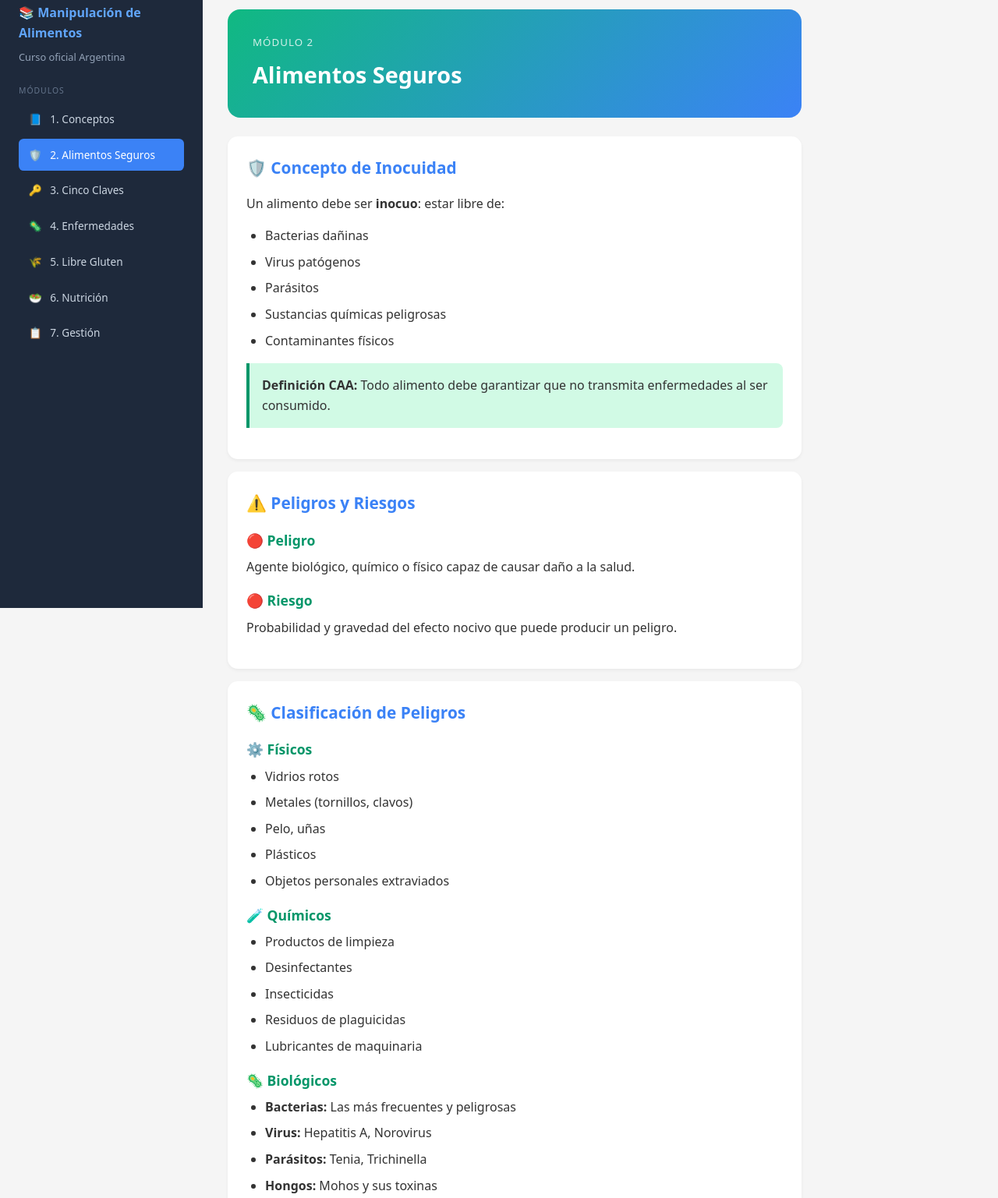
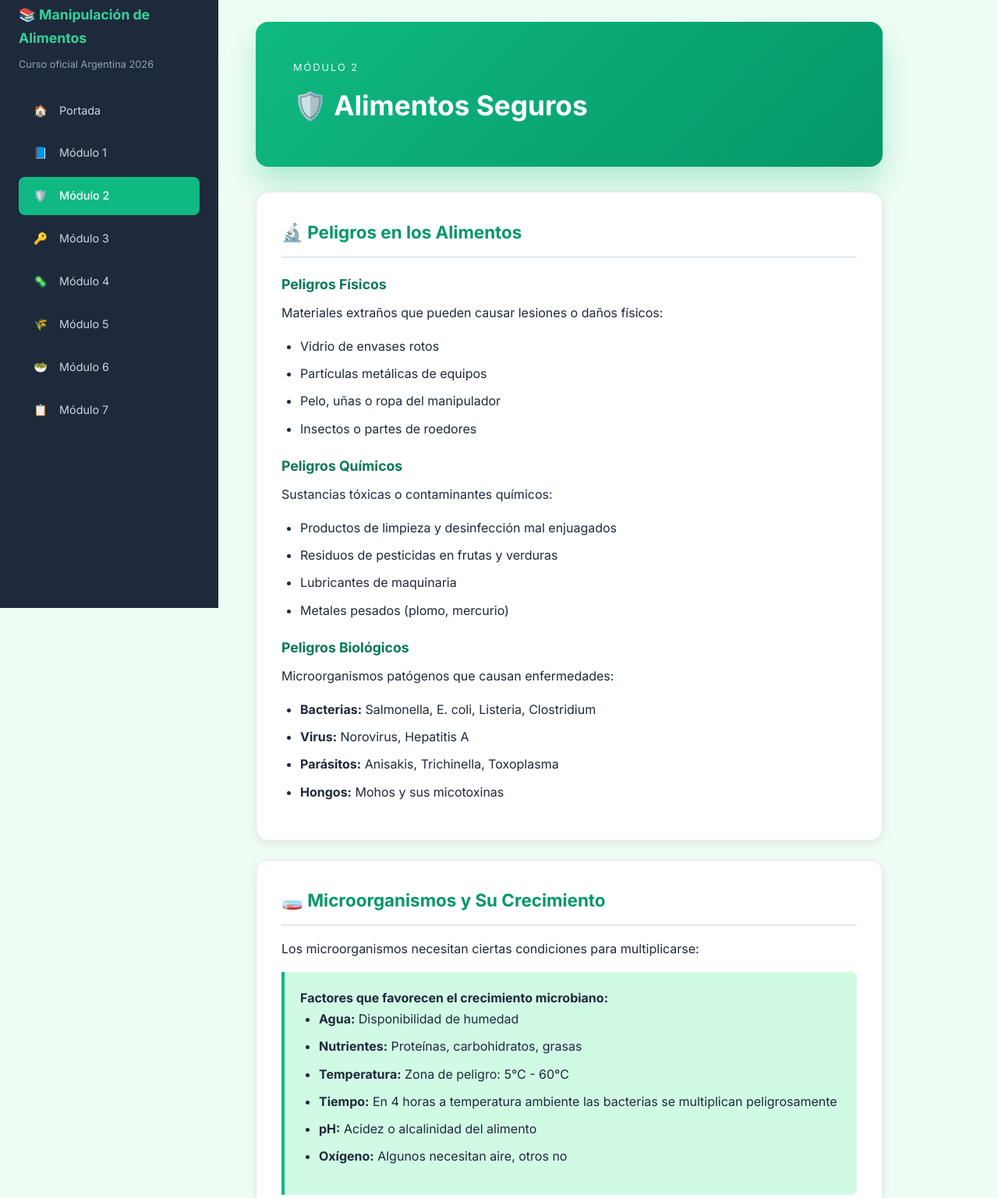
Before and after one commit to enrrutador/man.-de-alimentos, a plain HTML site: page modulo_02.html in a window 1280 px wide. Shown: the part 20-1557 px from the top of the page at 78% size. Drawn offline with Linux system fonts and the light colour scheme.

Commit message:
Add modulo_02.html to root

```diff
--- a/modulo_02.html
+++ b/modulo_02.html
@@ -4,149 +4,130 @@
     <meta charset="UTF-8">
     <meta name="viewport" content="width=device-width, initial-scale=1.0">
     <title>Módulo 2 - Alimentos Seguros | Curso de Manipulación</title>
+    <link href="https://fonts.googleapis.com/css2?family=Inter:wght@300;400;500;600;700&display=swap" rel="stylesheet">
     <style>
         *{margin:0;padding:0;box-sizing:border-box}
-        body{font-family:system-ui,-apple-system,sans-serif;line-height:1.6;color:#333;background:#f5f5f5}
+        body{font-family:'Inter',sans-serif;background:#f0fdf4;color:#1e293b;line-height:1.7}
         .container{display:flex;min-height:100vh}
-        .sidebar{width:260px;background:#1e293b;color:#fff;padding:1.5rem;position:fixed;height:100vh;overflow-y:auto}
-        .sidebar h1{font-size:1rem;margin-bottom:.5rem;color:#60a5fa}
+        .sidebar{width:280px;background:#1e293b;color:#fff;position:fixed;height:100vh;overflow-y:auto;padding:1.5rem;z-index:100}
+        .sidebar h2{font-size:1.1rem;font-weight:700;margin-bottom:.5rem;color:#34d399}
         .sidebar p{font-size:.8rem;color:#94a3b8;margin-bottom:1.5rem}
-        .nav-label{font-size:.65rem;text-transform:uppercase;letter-spacing:1px;color:#64748b;margin:1rem 0 .5rem}
         .nav-list{list-style:none}
-        .nav-list li{margin:.3rem 0}
-        .nav-list a{display:block;padding:.6rem .8rem;border-radius:.4rem;color:#cbd5e1;text-decoration:none;font-size:.85rem;transition:.2s}
+        .nav-list li{margin:.4rem 0}
+        .nav-list a{display:flex;align-items:center;gap:.75rem;padding:.75rem 1rem;border-radius:.5rem;color:#cbd5e1;text-decoration:none;font-size:.9rem;transition:.2s}
         .nav-list a:hover{background:#334155}
-        .nav-list a.active{background:#3b82f6;color:#fff}
-        .nav-list .icon{display:inline-block;width:1.5rem}
-        .main{margin-left:260px;flex:1;padding:2rem;max-width:800px}
-        .hero{background:linear-gradient(135deg,#10b981,#3b82f6);color:#fff;padding:2rem;border-radius:1rem;margin-bottom:1.5rem}
-        .hero small{display:block;opacity:.8;text-transform:uppercase;letter-spacing:1px;margin-bottom:.5rem}
-        .hero h1{font-size:1.8rem}
-        .card{background:#fff;padding:1.5rem;border-radius:.8rem;margin-bottom:1rem;box-shadow:0 2px 4px rgba(0,0,0,.05)}
-        .card h2{color:#3b82f6;font-size:1.3rem;margin-bottom:1rem}
-        .card h3{font-size:1.1rem;margin:1rem 0 .5rem;color:#059669}
+        .nav-list a.active{background:#10b981;color:#fff;font-weight:500}
+        .nav-icon{width:1.5rem;text-align:center}
+        .main{margin-left:280px;flex:1;padding:3rem;max-width:900px}
+        .hero{background:linear-gradient(135deg,#10b981,#059669);color:#fff;padding:3rem;border-radius:1rem;margin-bottom:2rem;box-shadow:0 20px 40px rgba(16,185,129,.3)}
+        .hero small{display:block;font-size:.8rem;text-transform:uppercase;letter-spacing:2px;opacity:.9;margin-bottom:.5rem}
+        .hero h1{font-size:2.2rem;font-weight:700}
+        .card{background:#fff;padding:2rem;border-radius:1rem;margin-bottom:1.5rem;box-shadow:0 4px 15px rgba(0,0,0,.08);border:1px solid #e2e8f0}
+        .card h2{color:#059669;font-size:1.4rem;margin-bottom:1rem;padding-bottom:.75rem;border-bottom:2px solid #e2e8f0}
+        .card h3{color:#047857;font-size:1.1rem;margin:1.2rem 0 .5rem}
         .card p{margin-bottom:1rem}
         .card ul{margin-left:1.5rem;margin-bottom:1rem}
         .card li{margin-bottom:.5rem}
-        .highlight{background:#d1fae5;border-left:4px solid #059669;padding:1rem;margin:1rem 0;border-radius:0 .5rem .5rem 0}
-        .highlight.tip{background:#dbeafe;border-left-color:#3b82f6}
-        .nav-footer{display:flex;justify-content:space-between;margin-top:2rem;padding-top:1rem;border-top:1px solid #ddd}
-        .nav-footer a{padding:.6rem 1.2rem;background:#3b82f6;color:#fff;text-decoration:none;border-radius:.4rem}
-        @media(max-width:700px){.sidebar{display:none}.main{margin-left:0}}
+        .highlight{background:#d1fae5;border-left:4px solid #10b981;padding:1.25rem;margin:1rem 0;border-radius:0 .5rem .5rem 0}
+        .nav-footer{display:flex;justify-content:space-between;margin-top:3rem;padding-top:2rem;border-top:2px solid #e2e8f0}
+        .nav-btn{padding:.75rem 1.5rem;border-radius:.5rem;text-decoration:none;font-weight:500;transition:.2s}
+        .nav-btn.primary{background:#10b981;color:#fff}
+        .nav-btn.secondary{background:#e2e8f0;color:#475569}
+        .nav-btn:hover{opacity:.9;transform:translateY(-2px)}
+        @media(max-width:768px){.sidebar{display:none}.main{margin-left:0;padding:1.5rem}}
     </style>
 </head>
 <body>
     <div class="container">
         <aside class="sidebar">
-            <h1>📚 Manipulación de Alimentos</h1>
-            <p>Curso oficial Argentina</p>
-            <div class="nav-label">Módulos</div>
+            <h2>📚 Manipulación de Alimentos</h2>
+            <p>Curso oficial Argentina 2026</p>
             <ul class="nav-list">
-                <li><a href="modulo_01.html"><span class="icon">📘</span> 1. Conceptos</a></li>
-                <li><a href="modulo_02.html" class="active"><span class="icon">🛡️</span> 2. Alimentos Seguros</a></li>
-                <li><a href="modulo_03.html"><span class="icon">🔑</span> 3. Cinco Claves</a></li>
-                <li><a href="modulo_04.html"><span class="icon">🦠</span> 4. Enfermedades</a></li>
-                <li><a href="modulo_05.html"><span class="icon">🌾</span> 5. Libre Gluten</a></li>
-                <li><a href="modulo_06.html"><span class="icon">🥗</span> 6. Nutrición</a></li>
-                <li><a href="modulo_07.html"><span class="icon">📋</span> 7. Gestión</a></li>
+                <li><a href="index.html"><span class="nav-icon">🏠</span> Portada</a></li>
+                <li><a href="modulo_01.html"><span class="nav-icon">📘</span> Módulo 1</a></li>
+                <li><a href="modulo_02.html" class="active"><span class="nav-icon">🛡️</span> Módulo 2</a></li>
+                <li><a href="modulo_03.html"><span class="nav-icon">🔑</span> Módulo 3</a></li>
+                <li><a href="modulo_04.html"><span class="nav-icon">🦠</span> Módulo 4</a></li>
+                <li><a href="modulo_05.html"><span class="nav-icon">🌾</span> Módulo 5</a></li>
+                <li><a href="modulo_06.html"><span class="nav-icon">🥗</span> Módulo 6</a></li>
+                <li><a href="modulo_07.html"><span class="nav-icon">📋</span> Módulo 7</a></li>
             </ul>
         </aside>
         <main class="main">
             <div class="hero">
                 <small>Módulo 2</small>
-                <h1>Alimentos Seguros</h1>
+                <h1>🛡️ Alimentos Seguros</h1>
             </div>
 
             <div class="card">
-                <h2>🛡️ Concepto de Inocuidad</h2>
-                <p>Un alimento debe ser <strong>inocuo</strong>: estar libre de:</p>
+                <h2>🔬 Peligros en los Alimentos</h2>
+                <h3>Peligros Físicos</h3>
+                <p>Materiales extraños que pueden causar lesiones o daños físicos:</p>
                 <ul>
-                    <li>Bacterias dañinas</li>
-                    <li>Virus patógenos</li>
-                    <li>Parásitos</li>
-                    <li>Sustancias químicas peligrosas</li>
-                    <li>Contaminantes físicos</li>
+                    <li>Vidrio de envases rotos</li>
+                    <li>Partículas metálicas de equipos</li>
+                    <li>Pelo, uñas o ropa del manipulador</li>
+                    <li>Insectos o partes de roedores</li>
+                </ul>
+
+                <h3>Peligros Químicos</h3>
+                <p>Sustancias tóxicas o contaminantes químicos:</p>
+                <ul>
+                    <li>Productos de limpieza y desinfección mal enjuagados</li>
+                    <li>Residuos de pesticidas en frutas y verduras</li>
+                    <li>Lubricantes de maquinaria</li>
+                    <li>Metales pesados (plomo, mercurio)</li>
+                </ul>
+
+                <h3>Peligros Biológicos</h3>
+                <p>Microorganismos patógenos que causan enfermedades:</p>
+                <ul>
+                    <li><strong>Bacterias:</strong> Salmonella, E. coli, Listeria, Clostridium</li>
+                    <li><strong>Virus:</strong> Norovirus, Hepatitis A</li>
+                    <li><strong>Parásitos:</strong> Anisakis, Trichinella, Toxoplasma</li>
+                    <li><strong>Hongos:</strong> Mohos y sus micotoxinas</li>
+                </ul>
+            </div>
+
+            <div class="card">
+                <h2>🧫 Microorganismos y Su Crecimiento</h2>
+                <p>Los microorganismos necesitan ciertas condiciones para multiplicarse:</p>
+
+                <div class="highlight">
+                    <strong>Factores que favorecen el crecimiento microbiano:</strong>
+                    <ul>
+                        <li><strong>Agua:</strong> Disponibilidad de humedad</li>
+                        <li><strong>Nutrientes:</strong> Proteínas, carbohidratos, grasas</li>
+                        <li><strong>Temperatura:</strong> Zona de peligro: 5°C - 60°C</li>
+                        <li><strong>Tiempo:</strong> En 4 horas a temperatura ambiente las bacterias se multiplican peligrosamente</li>
+                        <li><strong>pH:</strong> Acidez o alcalinidad del alimento</li>
+                        <li><strong>Oxígeno:</strong> Algunos necesitan aire, otros no</li>
+                    </ul>
+                </div>
+
+                <h3>La Zona de Peligro</h3>
+                <p>La temperatura entre <strong>5°C y 60°C</strong> es la zona de peligro donde las bacterias crecen rápidamente.</p>
+                <ul>
+                    <li>🔴 <strong>Evitar:</strong> Dejar alimentos a temperatura ambiente más de 2 horas</li>
+                    <li>🟢 <strong>Ideal:</strong> Mantener calientes a más de 60°C o fríos a menos de 5°C</li>
+                </ul>
+            </div>
+
+            <div class="card">
+                <h2>⚠️ Alimentos de Alto Riesgo</h2>
+                <p>Requieren mayor cuidado por sus características:</p>
+                <ul>
+                    <li>Carnes crudas y cocidas</li>
+                    <li>Aves y huevos</li>
+                    <li>Lácteos y derivados</li>
+                    <li>Pescados y mariscos</li>
+                    <li>Productos listos para consumir</li>
+                    <li>Alimentos preparados con huevo crudo</li>
                 </ul>
                 <div class="highlight">
-                    <strong>Definición CAA:</strong> Todo alimento debe garantizar que no transmita enfermedades al ser consumido.
+                    <strong>Para estos alimentos:</strong> Siempre mantener en cadena de frío y calentar a más de 70°C en el centro.
                 </div>
             </div>
 
-            <div class="card">
-                <h2>⚠️ Peligros y Riesgos</h2>
-                <h3>🔴 Peligro</h3>
-                <p>Agente biológico, químico o físico capaz de causar daño a la salud.</p>
-
-                <h3>🔴 Riesgo</h3>
-                <p>Probabilidad y gravedad del efecto nocivo que puede producir un peligro.</p>
-            </div>
-
-            <div class="card">
-                <h2>🦠 Clasificación de Peligros</h2>
-
-                <h3>⚙️ Físicos</h3>
-                <ul>
-                    <li>Vidrios rotos</li>
-                    <li>Metales (tornillos, clavos)</li>
-                    <li>Pelo, uñas</li>
-                    <li>Plásticos</li>
-                    <li>Objetos personales extraviados</li>
-                </ul>
-
-                <h3>🧪 Químicos</h3>
-                <ul>
-                    <li>Productos de limpieza</li>
-                    <li>Desinfectantes</li>
-                    <li>Insecticidas</li>
-                    <li>Residuos de plaguicidas</li>
-                    <li>Lubricantes de maquinaria</li>
-                </ul>
-
-                <h3>🦠 Biológicos</h3>
-                <ul>
-                    <li><strong>Bacterias:</strong> Las más frecuentes y peligrosas</li>
-                    <li><strong>Virus:</strong> Hepatitis A, Norovirus</li>
-                    <li><strong>Parásitos:</strong> Tenia, Trichinella</li>
-                    <li><strong>Hongos:</strong> Mohos y sus toxinas</li>
-                </ul>
-                <div class="highlight tip">
-                    <strong>💡 Tip:</strong> Las bacterias se duplican cada ~20 minutos en condiciones óptimas.
-                </div>
-            </div>
-
-            <div class="card">
-                <h2>🌡️ Factores de Crecimiento Microbiano</h2>
-                <ul>
-                    <li><strong>Agua (actividad acuosa):</strong> Cuanta más agua disponible, más crecimiento</li>
-                    <li><strong>Temperatura:</strong> Zona peligrosa: 5°C - 65°C</li>
-                    <li><strong>pH:</strong> Mayoría de bacterias: pH 5-8</li>
-                    <li><strong>Oxígeno:</strong> Aerobias necesitan O₂, anaerobias no</li>
-                    <li><strong>Nutrientes:</strong> Proteínas, carbohidratos</li>
-                </ul>
-                <div class="highlight">
-                    <strong>⚡ Rápidamente multiplican:</strong> De 1 bacteria pueden generarse millones en pocas horas si no se controla temperatura.
-                </div>
-            </div>
-
-            <div class="card">
-                <h2>🍖 Alimentos de Alto y Bajo Riesgo</h2>
-
-                <h3>🔴 Alto Riesgo</h3>
-                <p>Alta humedad + alto contenido proteico + baja acidez</p>
-                <ul>
-                    <li>Carnes (vacuna, aviar, porcina, pescado)</li>
-                    <li>Lácteos (leche, quesos, manteca)</li>
-                    <li>Huevos</li>
-                    <li>Alimentos listos para consumir</li>
-                </ul>
-                <p><strong>Requieren:</strong> Refrigeración o congelación constante</p>
-
-                <h3>🟢 Bajo Riesgo</h3>
-                <p>Baja humedad o alta acidez</p>
-                <ul>
-                    <li>Galletitas</li>
-                    <li>Fideos secos</li>
-                    <li>Harina</li>
-                    <li>Cereales</li>
-                    <li>Mermeladas</li>
-                    <
+            <div class="nav-footer">
+                <a href="modulo_01.html
```
